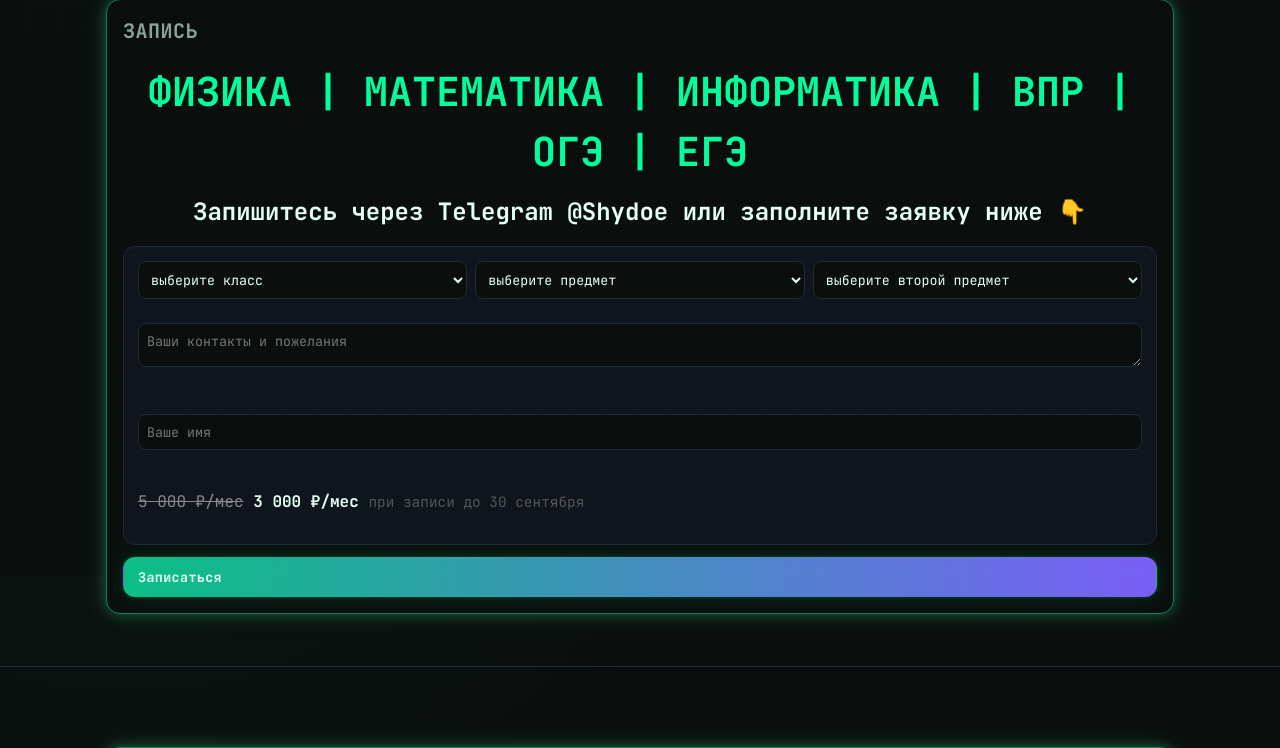
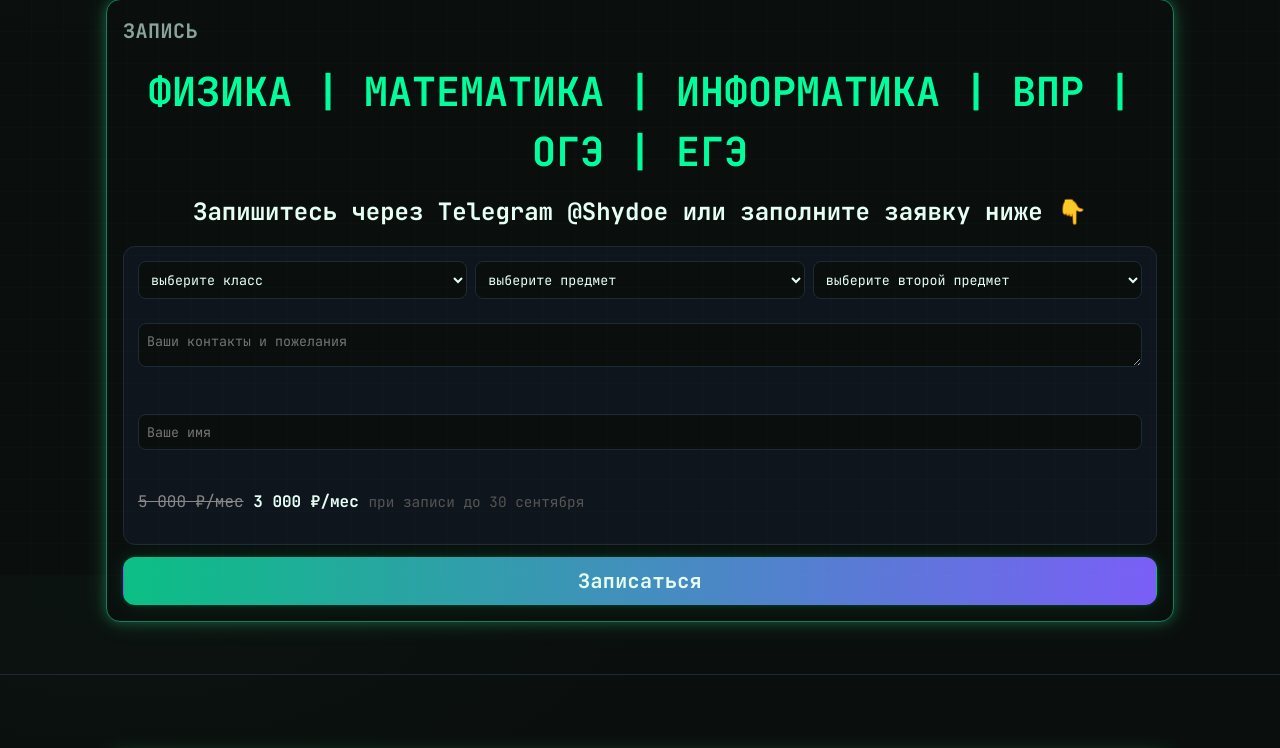
Before and after one commit to EPMAKOBB/django-site, a Django app: page / in a window 1280 px wide. Shown: the part 224-972 px from the top of the page. Run offline with Django 5.2, Linux system fonts and the light colour scheme; data that the repository does not hold is empty.

Commit message:
feat: add large button style

```diff
--- a/static/css/main.css
+++ b/static/css/main.css
@@ -54,6 +54,7 @@
 }
 .btn { display: inline-flex; align-items: center; gap: 8px; padding: 10px 16px; background: var(--accent); color: #001420; border-radius: 10px; border: 1px solid color-mix(in srgb, var(--accent) 70%, black); font-weight: 600; cursor: pointer; transition: transform .08s ease, box-shadow .2s ease; }
 .btn:hover { transform: translateY(-1px); box-shadow: 0 6px 20px color-mix(in srgb, var(--accent) 35%, transparent); }
+.btn-large { padding: 14px 24px; font-size: var(--font-lg); border-radius: 14px; justify-content: center; }
 
 /* Hero */
 .hero { padding: 56px 0 28px; border-bottom: 1px solid var(--border); background: radial-gradient(1200px 600px at 70% -100px, color-mix(in srgb, var(--accent) 20%, transparent), transparent); }
--- a/templates/partials/about.html
+++ b/templates/partials/about.html
@@ -62,7 +62,7 @@
             </span>
           </p>
         </div>
-        <button type="submit" class="btn accent">{% trans "Записаться" %}</button>
+        <button type="submit" class="btn btn-large accent">{% trans "Записаться" %}</button>
       </form>
     </div>
   </div>
```
